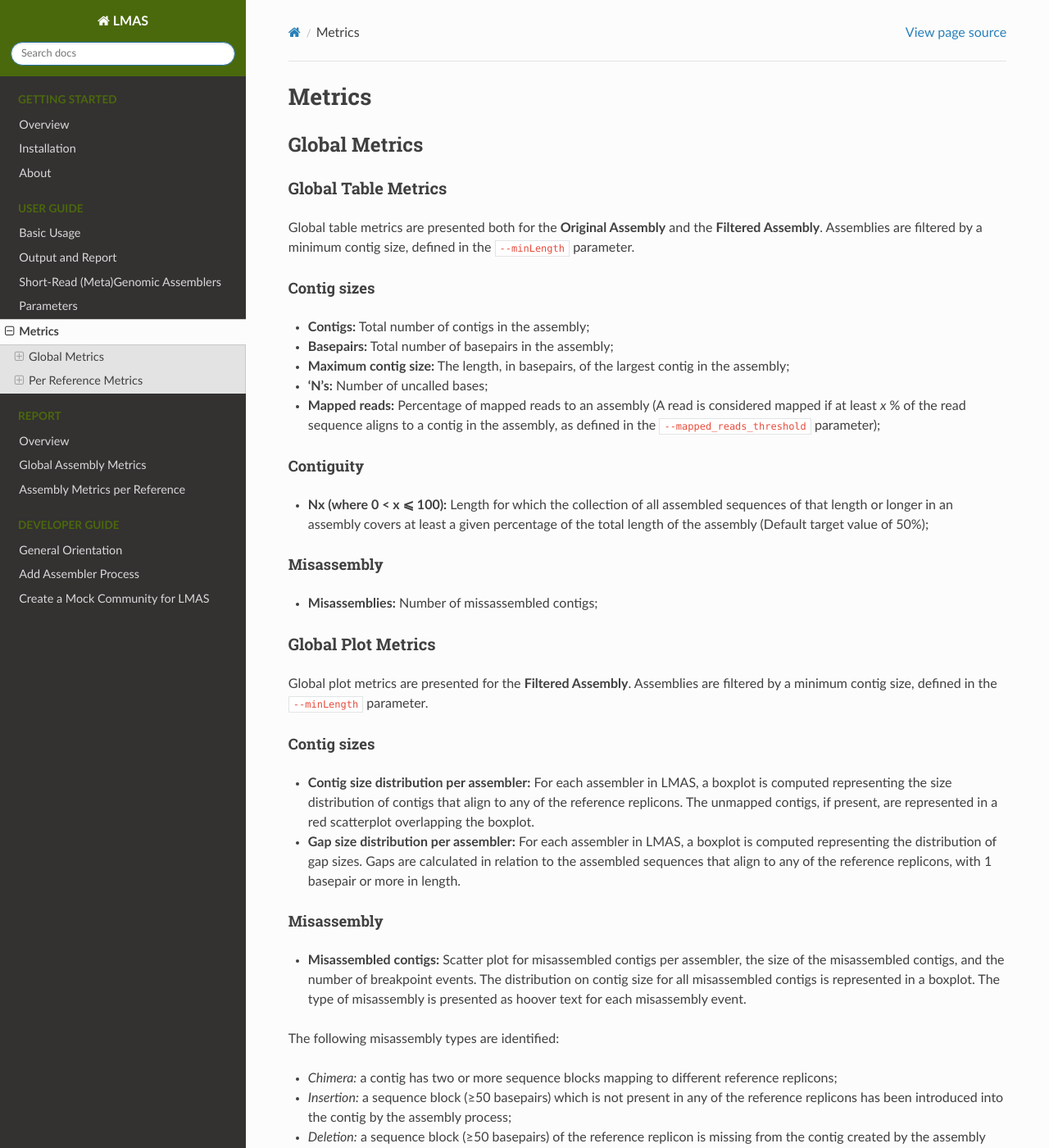
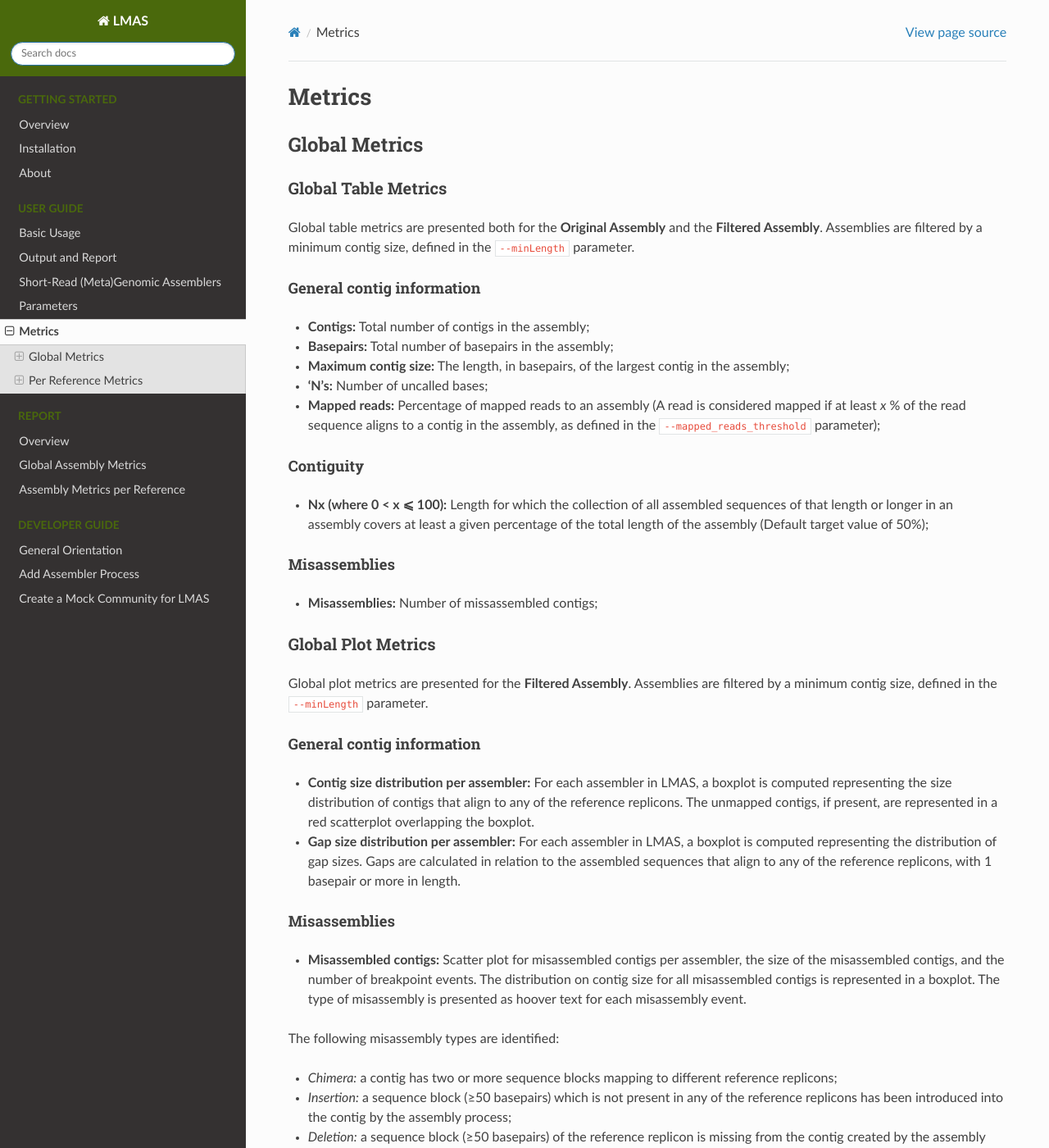
Before and after one commit to B-UMMI/LMAS, a Sphinx documentation site: the page built from docs/user/metrics.rst, in a window 1280 px wide and 1400 px high. Shown: the whole window at 82% size. Built offline with Sphinx 7.4.7 and the Read the Docs theme 2.0.0, drawn with Linux system fonts in a browser that asks for light colours; some of the changed text lies outside the part shown.

Commit message:
Update metrics.rst

```diff
--- a/docs/user/metrics.rst
+++ b/docs/user/metrics.rst
@@ -11,8 +11,8 @@ Global Table Metrics
 Global table metrics are presented both for the **Original Assembly** and the **Filtered Assembly**.
 Assemblies are filtered by a minimum contig size, defined in the ``--minLength`` parameter.
 
-Contig sizes
-"""""""""""""
+General contig information
+"""""""""""""""""""""""""""
 
 * **Contigs:** Total number of contigs in the assembly;
 * **Basepairs:** Total number of basepairs in the assembly;
@@ -26,7 +26,7 @@ Contiguity
 
 * **Nx (where 0 < x ⩽ 100):** Length for which the collection of all assembled sequences of that length or longer in an assembly covers at least a given percentage of the total length of the assembly (Default target value of 50%);
 
-Misassembly
+Misassemblies
 """"""""""""
 * **Misassemblies:** Number of missassembled contigs;
 
@@ -36,13 +36,13 @@ Global Plot Metrics
 Global plot metrics are presented for the **Filtered Assembly**.
 Assemblies are filtered by a minimum contig size, defined in the ``--minLength`` parameter.
 
-Contig sizes
-""""""""""""
+General contig information
+"""""""""""""""""""""""""""
 
 * **Contig size distribution per assembler:** For each assembler in LMAS, a boxplot is computed representing the size distribution of contigs that align to any of the reference replicons. The unmapped contigs, if present, are represented in a red scatterplot overlapping the boxplot.
 * **Gap size distribution per assembler:** For each assembler in LMAS, a boxplot is computed representing the distribution of gap sizes. Gaps are calculated in relation to the assembled sequences that align to any of the reference replicons, with 1 basepair or more in length.
 
-Misassembly
+Misassemblies
 """"""""""""
 * **Misassembled contigs:** Scatter plot for misassembled contigs per assembler, the size of the misassembled contigs, and the number of breakpoint events.  The distribution on contig size for all misassembled contigs is represented in a boxplot. The type of misassembly is presented as hoover text for each misassembly event.
 
@@ -67,8 +67,8 @@ Assemblies are filtered by a minimum contig size, defined in the ``--minLength``
 Reference Table Metrics
 ^^^^^^^^^^^^^^^^^^^^^^^^^
 
-Contig sizes
-"""""""""""""
+General contig information
+"""""""""""""""""""""""""""
 * **Contigs:** The total number of contigs in the assembly that align to the reference replicon;
 * **Basepairs:** The total number of bases in the assembly that align to the reference replicon;
 * **Number of ‘N’s:** Number of uncalled bases (N's) in the contigs that align to the reference replicon.
```
